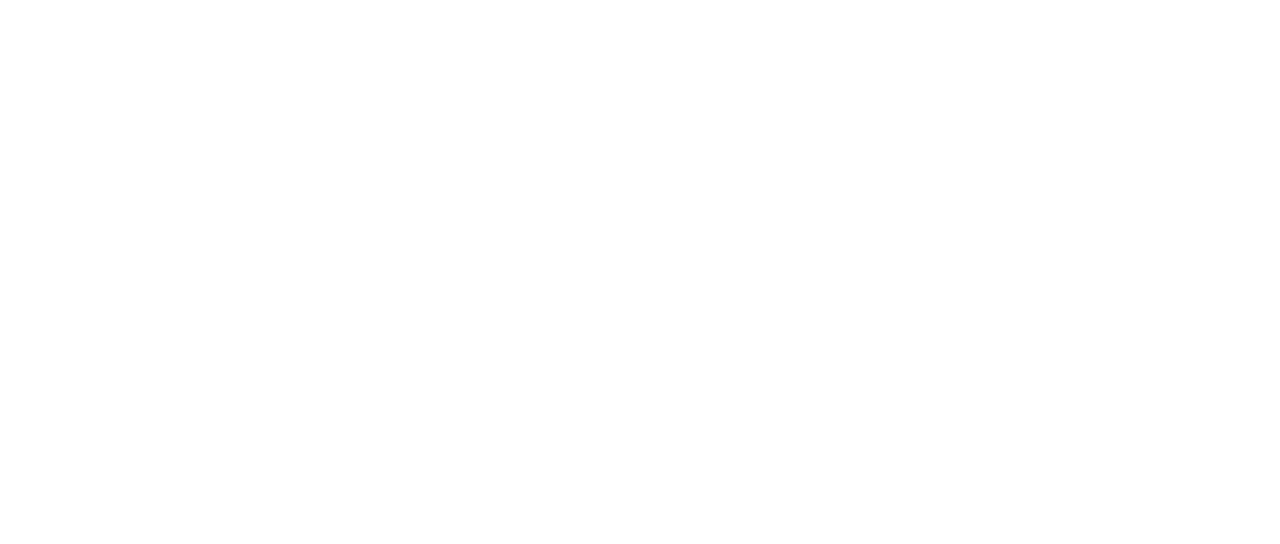
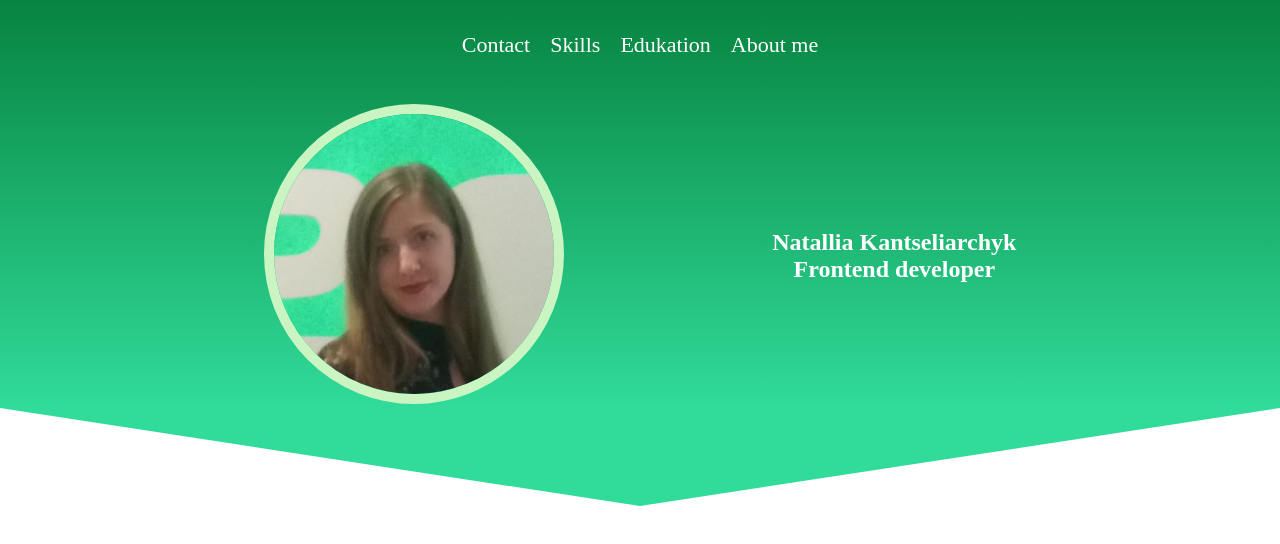
Before and after one commit to NatalliyaK/JS-From-Zero-To-Hero-2023, a plain HTML site: page index.html in a window 1280 px wide. Drawn offline with Linux system fonts and the light colour scheme.

Commit message:
add header and banner section

```diff
--- a/index.html
+++ b/index.html
@@ -2,9 +2,40 @@
 <html lang="en">
 <head>
     <meta charset="UTF-8">
+    <meta name="viewport" content="width=device-width, user-scalable=no, initial-scale=1.0, maximum-scale=1.0, minimum-scale=1.0">
     <title>Resume</title>
+    <link rel="icon" href="images/logo.svg">
+    <link rel="stylesheet" href="style.css" type="text/css">
 </head>
 <body>
-
+<header class="header wrapper">
+    <ul class="nav-list">
+        <li><a class="nav-list__item" href="#information" role="navigation">Contact</a></li>
+        <li><a class="nav-list__item" href="#skills" role="navigation">Skills</a></li>
+        <li><a class="nav-list__item" href="#edukation" role="navigation">Edukation</a></li>
+        <li><a class="nav-list__item" href="#about" role="navigation">About me</a></li>
+    </ul>
+</header>
+<main>
+    <section class="banner">
+        <div class="banner__wrapper wrapper">
+            <div class="banner__image">
+                <figure>
+                    <p><img class="banner__photo" src="images/photo.jpg" alt="photo"></p>
+                </figure>
+            </div>
+            <div class="banner__content">
+                <h1 class="banner__title">Natallia Kantseliarchyk</h1>
+                <h2 class="banner__subtitle">Frontend developer</h2>
+            </div>
+        </div>
+    </section>
+    <svg class="banner--svg" id="bigTriangleColor" xmlns="http://www.w3.org/2000/svg" version="1.1" width="100%" height="100" viewBox="0 0 100 102" preserveAspectRatio="none">
+        <path d="M0 0 L50 100 L100 0 Z"></path>
+    </svg>
+    <section ></section>
+</main>
+<footer></footer>
+<script src="index.js"></script>
 </body>
 </html>
--- a/style.css
+++ b/style.css
@@ -0,0 +1,95 @@
+* {
+    box-sizing: border-box;
+    margin: 0;
+    padding: 0;
+    border: 0;
+}
+
+a {
+    text-decoration: none;
+    color: white;
+}
+
+li {
+    list-style-type: none;
+}
+
+img {
+    width: 100%;
+}
+
+:root {
+    --text: 'Arial';
+}
+
+:root {
+    --colorbBackground: linear-gradient(180deg, #05803c 0%, #31db9a 100%);
+}
+
+
+.wrapper {
+    max-width: 1170px;
+    margin: 0 auto;
+}
+
+.header {
+    margin-bottom: -120px;
+    padding: 16px 0 30px;
+    background: #05803c;
+    display: flex;
+    justify-content: center;
+}
+
+.nav-list {
+    position: sticky;
+    top:0;
+    height: 58px;
+    display: flex;
+    justify-content: center;
+    align-items: center;
+}
+
+.nav-list__item {
+    padding: 10px;
+    font-size: 22px;
+    font-weight: normal;
+}
+
+.nav-list__item:hover {
+    color: #15ea44;
+}
+
+.banner {
+    background: var(--colorbBackground);
+    padding-top: 120px;
+}
+
+.banner__wrapper {
+    display: flex;
+    justify-content: space-evenly;
+}
+
+.banner__photo {
+    border-radius: 100%;
+    border: 10px solid #caf5c3;
+    width: 100%;
+    max-width: 300px;
+    height: auto;
+}
+
+.banner__title,
+.banner__subtitle {
+    color: white;
+}
+
+.banner__content {
+    text-align: center;
+    display: flex;
+    flex-direction: column;
+    justify-content: center;
+}
+
+.banner--svg {
+    width: 100%;
+    fill: #31db9a;
+}
```
Also changed, not shown: images/logo.svg (added), images/photo.jpg (added).
